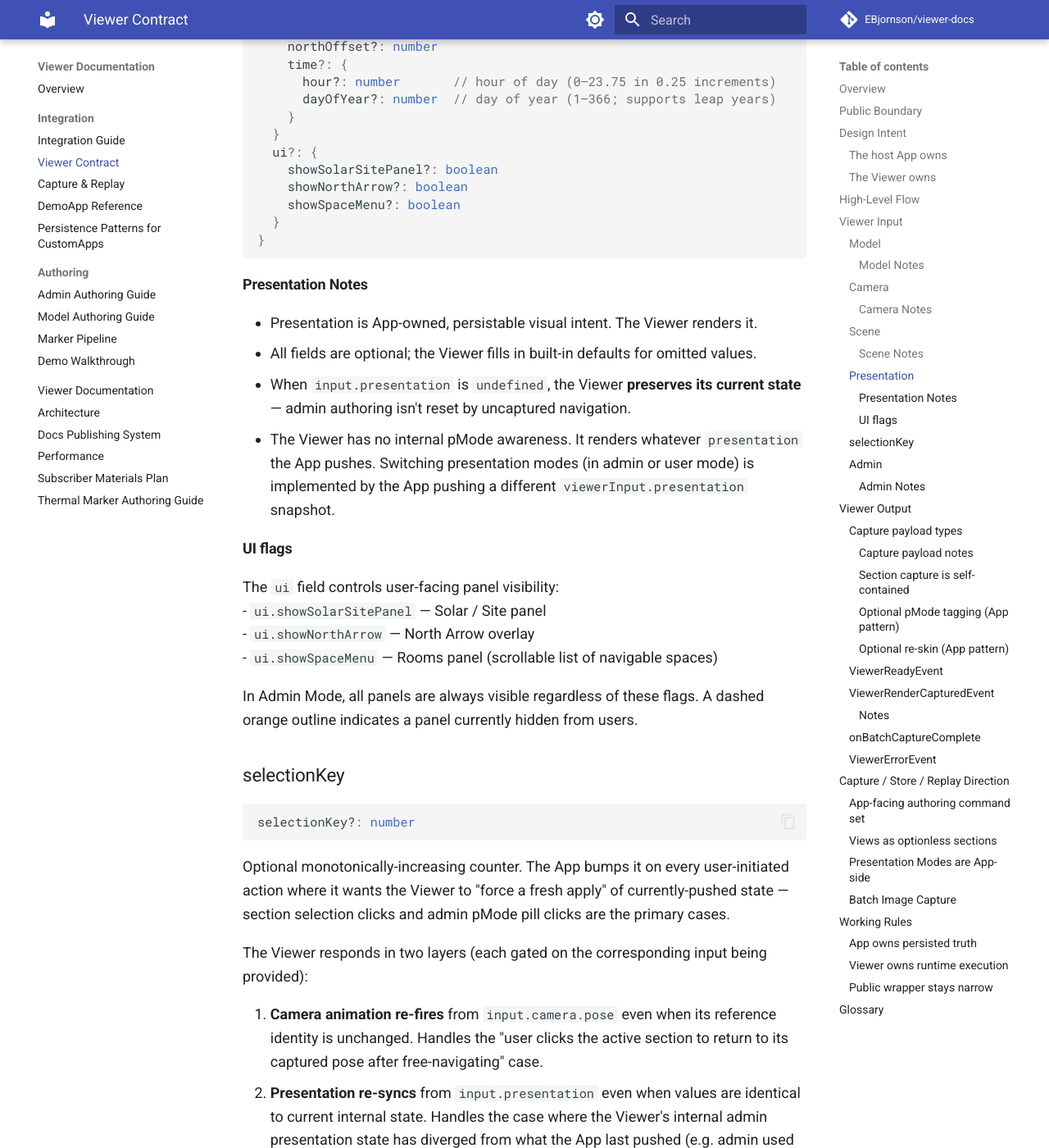
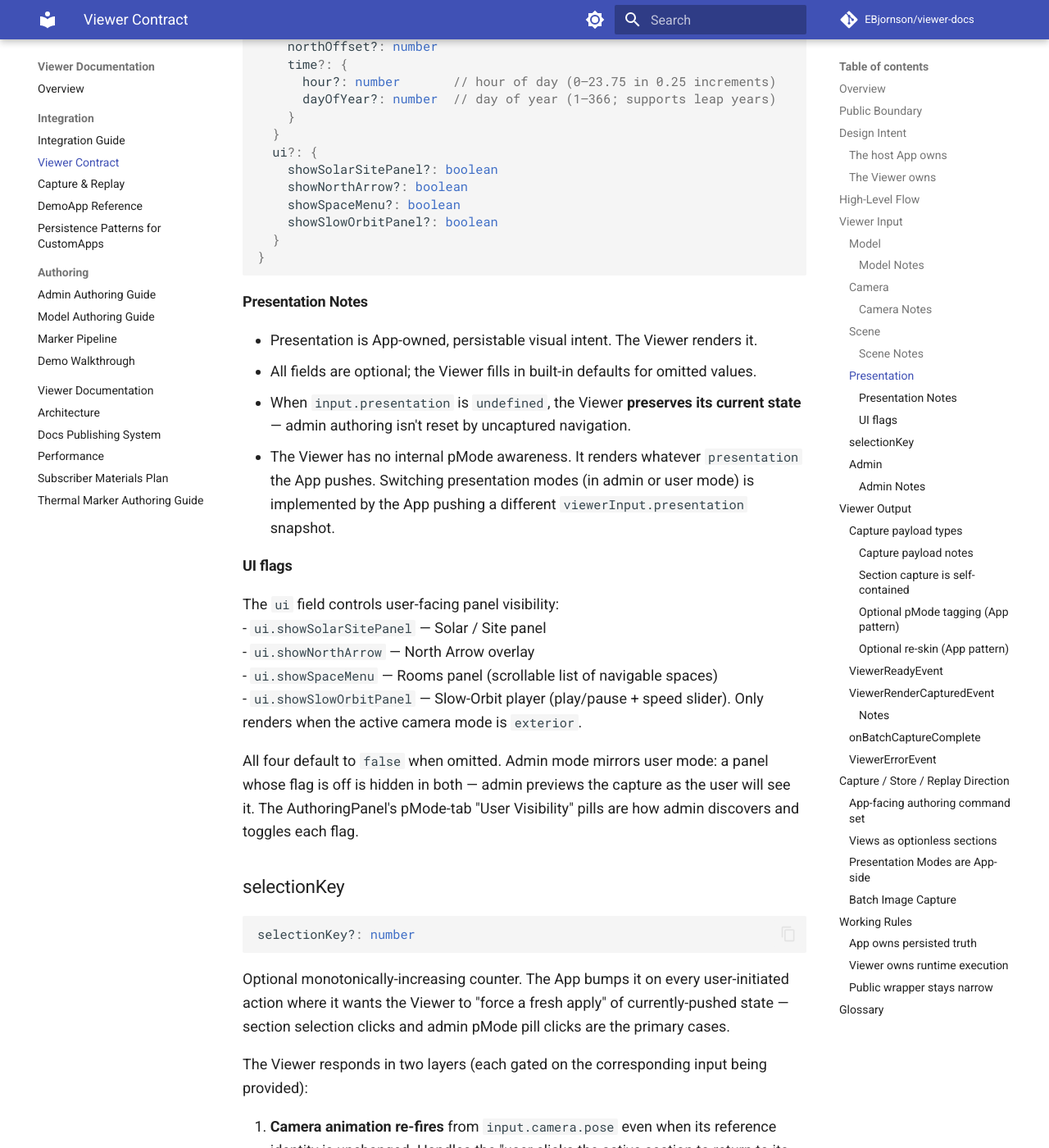
Before and after one commit to EBjornson/viewer-docs, an MkDocs documentation site: the page built from docs/viewer_contract_v1_8.md, in a window 1280 px wide and 1400 px high, scrolled down 6123 px. Shown: the whole window at 82% size. Built offline with MkDocs 1.6.1 and Material for MkDocs 9.7.7, drawn with Linux system fonts in a browser that asks for light colours; comment, search, counter and statistics services are not loaded.

Commit message:
Sync from main repo @ cf3f8b0
Source branch: main
Source commit: cf3f8b00a94c190f2634ccfdbfb7c26bc713b4bb

````diff
--- a/docs/viewer_contract_v1_8.md
+++ b/docs/viewer_contract_v1_8.md
@@ -208,6 +208,7 @@ type ViewerPresentationInput = {
     showSolarSitePanel?: boolean
     showNorthArrow?: boolean
     showSpaceMenu?: boolean
+    showSlowOrbitPanel?: boolean
   }
 }
 ```
@@ -225,8 +226,9 @@ The `ui` field controls user-facing panel visibility:
 - `ui.showSolarSitePanel` — Solar / Site panel
 - `ui.showNorthArrow` — North Arrow overlay
 - `ui.showSpaceMenu` — Rooms panel (scrollable list of navigable spaces)
+- `ui.showSlowOrbitPanel` — Slow-Orbit player (play/pause + speed slider). Only renders when the active camera mode is `exterior`.
 
-In Admin Mode, all panels are always visible regardless of these flags. A dashed orange outline indicates a panel currently hidden from users.
+All four default to `false` when omitted. Admin mode mirrors user mode: a panel whose flag is off is hidden in both — admin previews the capture as the user will see it. The AuthoringPanel's pMode-tab "User Visibility" pills are how admin discovers and toggles each flag.
 
 ### selectionKey
 
````
Also changed, not shown: 1 other file.
